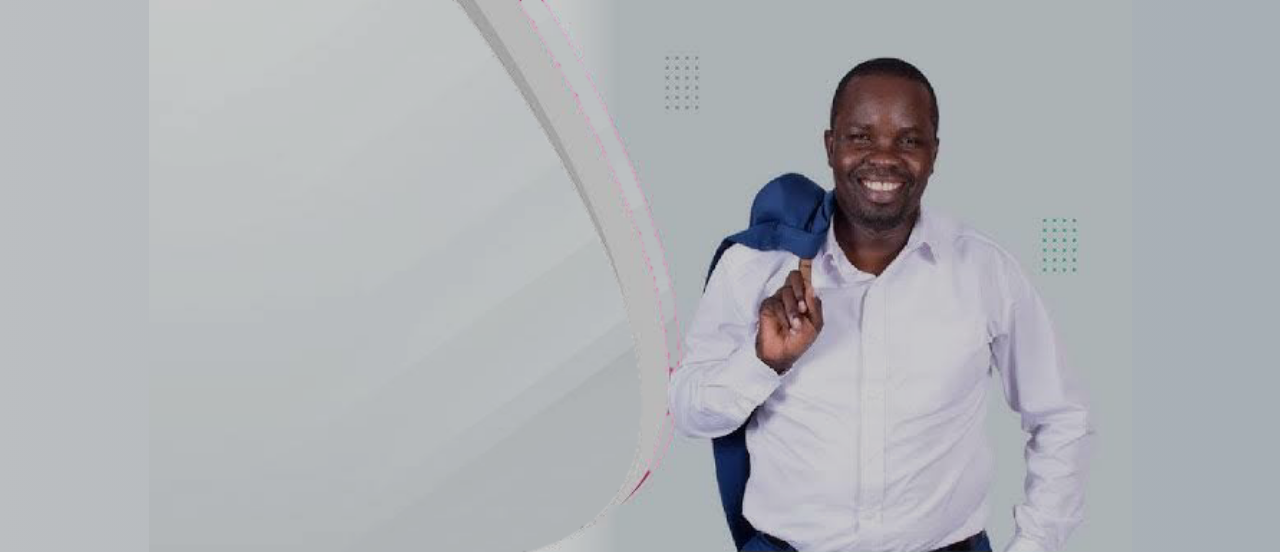
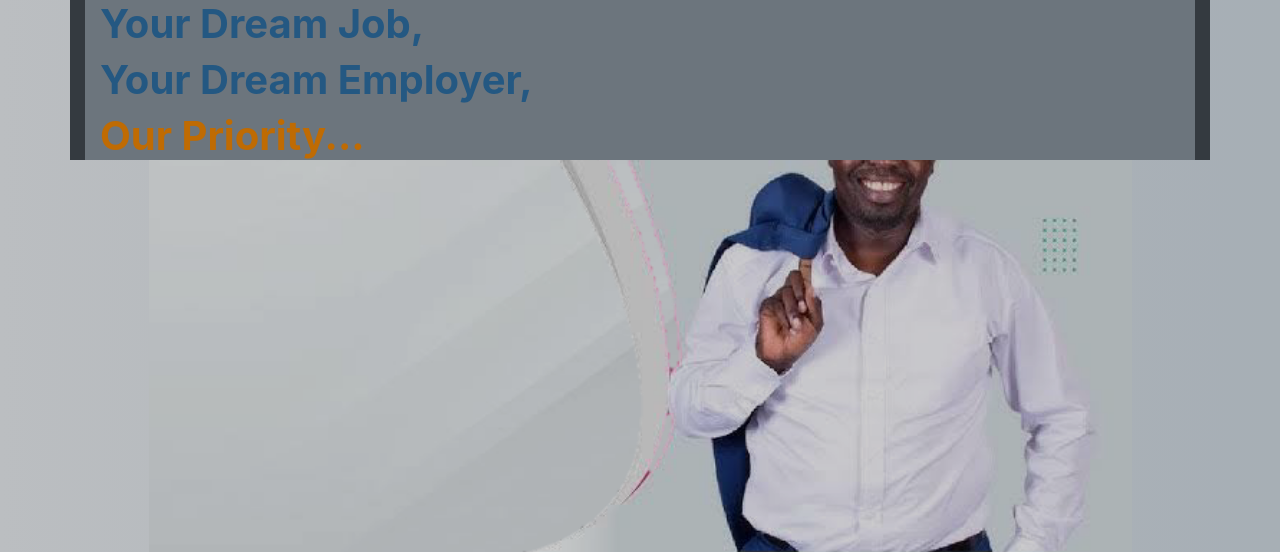
Before and after one commit to amwata/flask-oracom, a Flask app: page / in a window 1280 px wide. Shown: the part 58-610 px from the top of the page. Run offline with Flask 2, Linux system fonts and the light colour scheme.

Commit message:
3rd commit

```diff
--- a/app/templates/index.html
+++ b/app/templates/index.html
@@ -4,11 +4,11 @@
     <div class="container-fluid position-relative bg-dradSilver px-0">
         <div class="position-absolute bg-opacity h-100 w-100">
             <div class="container bg-dark">
-                <!-- <div class="col-sm-12 my-auto bg-secondary">
+                <div class="col-sm-12 my-auto bg-secondary">
                     <h1 class="text-navyBlue"><b>Your Dream Job,</b></h1>
                     <h1 class="text-navyBlue"><b>Your Dream Employer,</b></h1>
                     <h1 class="text-gold"><b>Our Priority...</b></h1>
-                </div> -->
+                </div>
             </div>
         </div>
         <img class="img-fluid mx-auto d-block " src="{{url_for('static', filename='img/landing.png')}}" alt="Oracom">
```
